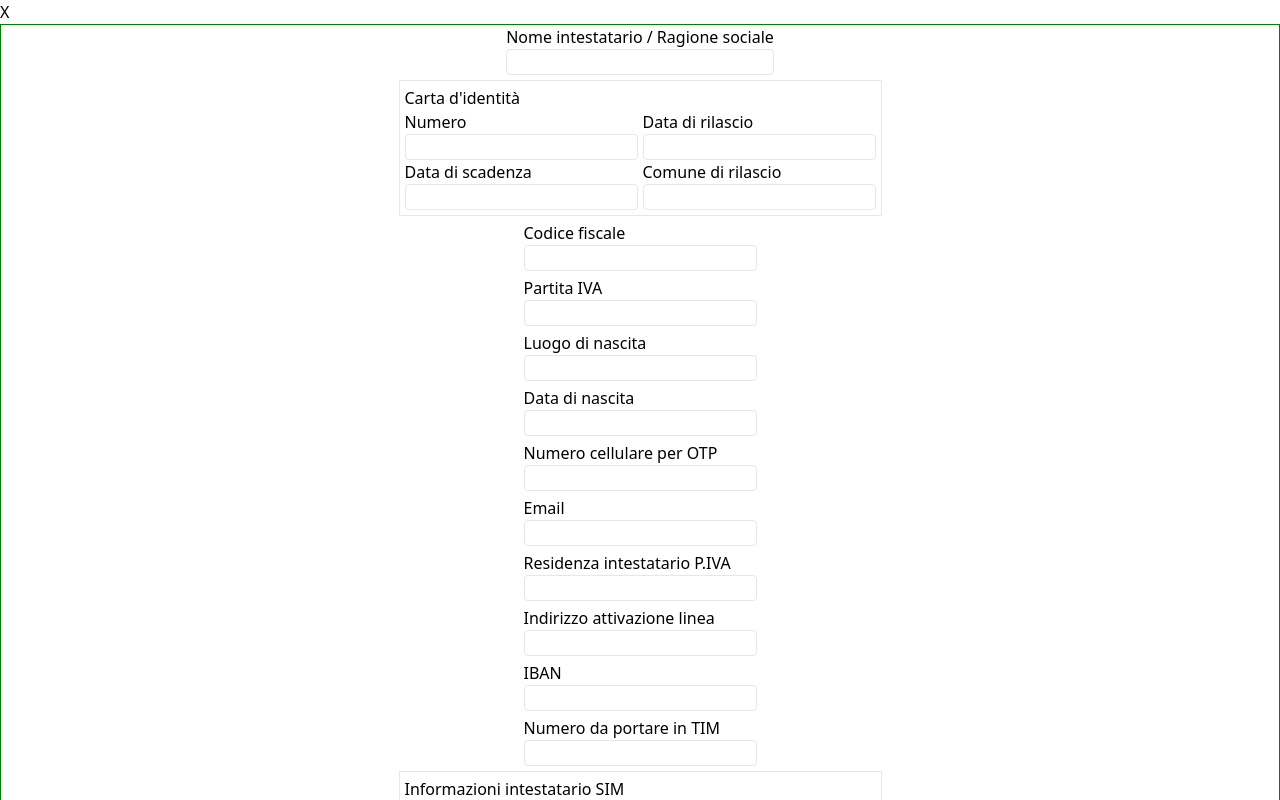
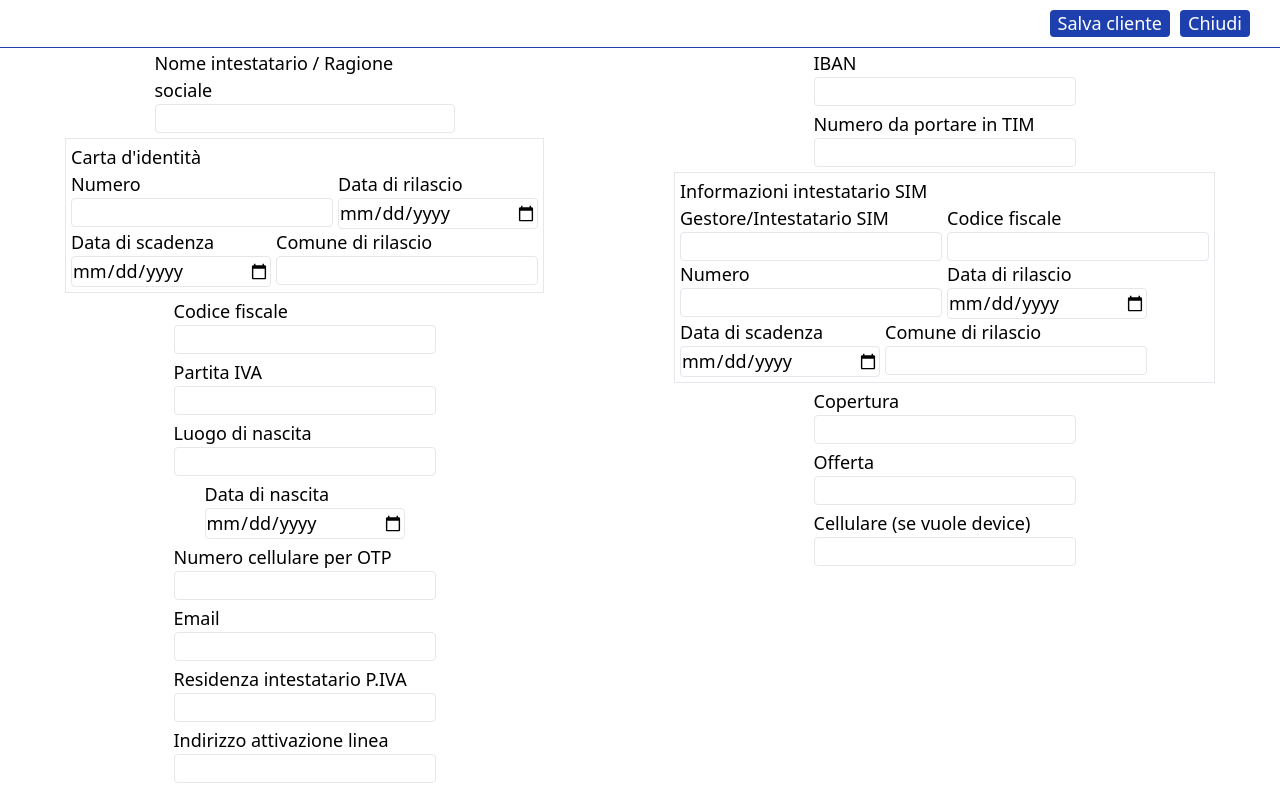
Before and after one commit to Lexacus/CCHelper, a React (Vite) app in the folder cchelper/: page / in a window 1280 px wide. Both pictures are taken after a click on the button "Aggiungi cliente". Shown: the top 800 px of the page. Built offline with nearby package versions, Linux system fonts and the light colour scheme.

Commit message:
fix: fiscale code required, modal default values, button layout

```diff
--- a/cchelper/src/app.tsx
+++ b/cchelper/src/app.tsx
@@ -5,11 +5,12 @@ import { useMemo, useState } from "react";
 import { Input } from "./components/common/Input";
 import { useClientStore } from "./store/clientStore";
 import { shallow } from "zustand/shallow";
+import { Button } from "./components/common/Button";
 
 const App = () => {
   const { clients } = useClientStore(({ clients }) => ({ clients }), shallow);
+  const [clientModalOpen, setClientModalOpen] = useState<boolean>(false);
   const methods = useForm<ClientInfo>();
-  const [selectedClient, setSelectedClient] = useState<Partial<ClientInfo>>();
   const [searchFilter, setSearchFilter] = useState<string>("");
   const filteredClients = useMemo(() => {
     if (!clients) {
@@ -19,16 +20,17 @@ const App = () => {
   }, [searchFilter, clients]);
 
   return (
-    <div className="w-full h-full justify-center">
+    <div className="flex w-full h-full justify-center">
       <FormProvider {...methods}>
-        <div className="flex flex-col max-w-[500px] border-[1px] border-[blue]">
-          <button
+        <div className="flex flex-col w-full max-w-[500px] border-[1px] border-[blue]">
+          <Button
             onClick={() => {
-              setSelectedClient({});
+              setClientModalOpen(true);
+              methods.reset();
             }}
           >
             Aggiungi cliente
-          </button>
+          </Button>
           <Input
             label="Cerca cliente"
             placeholder="Nome, cognome o numero"
@@ -40,17 +42,21 @@ const App = () => {
             return (
               <div
                 className="cursor-pointer"
-                onClick={() => setSelectedClient(client)}
+                onClick={() => {
+                  console.log(client);
+                  setClientModalOpen(true);
+                  methods.reset(client);
+                }}
               >
                 {client.name}
               </div>
             );
           })}
         </div>
-        {selectedClient && (
+        {clientModalOpen && (
           <ClientModal
             onClose={() => {
-              setSelectedClient(undefined);
+              setClientModalOpen(false);
             }}
           />
         )}
--- a/cchelper/src/components/ClientModal.tsx
+++ b/cchelper/src/components/ClientModal.tsx
@@ -1,17 +1,29 @@
-import { useFormContext } from "react-hook-form";
+import {
+  SubmitErrorHandler,
+  SubmitHandler,
+  useFormContext,
+} from "react-hook-form";
 import { Input } from "./common/Input";
 import { ClientInfo } from "../types";
-import { FC } from "react";
+import { FC, useEffect } from "react";
 import { useClientStore } from "../store/clientStore";
 import { shallow } from "zustand/shallow";
+import { Button } from "./common/Button";
 
 export const ClientModal: FC<{ onClose: () => void }> = ({ onClose }) => {
-  const { register, handleSubmit } = useFormContext<ClientInfo>();
+  const {
+    register,
+    handleSubmit,
+    reset,
+    setError,
+    formState: { errors },
+  } = useFormContext<ClientInfo>();
   const { clients, setClients } = useClientStore(
     ({ clients, setClients }) => ({ clients, setClients }),
     shallow
   );
-  const onSubmit = (data: ClientInfo) => {
+
+  const onSubmit: SubmitHandler<ClientInfo> = (data) => {
     console.log(data);
     const newClients = clients?.filter(
       ({ fiscalCode }) => fiscalCode !== data.fiscalCode
@@ -19,34 +31,44 @@ export const ClientModal: FC<{ onClose: () => void }> = ({ onClose }) => {
     setClients([...(newClients ?? []), data]);
   };
 
+  const onError: SubmitErrorHandler<ClientInfo> = (data) => {
+    /*     if (data.fiscalCode.) {
+      setError("fiscalCode", )
+    } */
+  };
+
   return (
-    <div className="absolute top-0 left-0 w-full h-full z-5 bg-[white]">
-      <div
-        className="cursor pointer"
-        onClick={() => {
-          onClose();
-        }}
-      >
-        X
-      </div>
+    <div className="absolute top-0 left-0 w-full h-full z-5 bg-[white] ">
       <form
-        className="flex flex-col w-full h-full items-center border-[1px] border-[green] gap-y-[5px]"
+        className="relative flex flex-col max-w-full h-full "
         onSubmit={handleSubmit(onSubmit)}
       >
+        <div className="fixed bg-white border-b border-blue-800 flex w-full cursor-pointer justify-end pr-[30px] gap-[10px] py-[10px]">
+          <Button>Salva cliente</Button>
+          <Button type="button" onClick={onClose}>
+            Chiudi
+          </Button>
+        </div>
+        <div className="flex flex-col flex-wrap w-full h-[100%] pb-[20px] items-center gap-y-[5px] mt-[50px]">
           <Input
             label="Nome intestatario / Ragione sociale"
             {...register("name")}
           />
           <div className="flex flex-col gap-x-[5px] border-[1px] p-[5px] ">
-          <span>Carta d'identità</span>
+            <span className="text-[18px]">Carta d'identità</span>
             <div className="flex flex-row gap-x-[5px]">
               <Input label="Numero" {...register("id.number")} />
-            <Input label="Data di rilascio" {...register("id.releaseDate")} />
+              <Input
+                type="date"
+                label="Data di rilascio"
+                {...register("id.releaseDate")}
+              />
             </div>
             <div className="flex flex-row gap-x-[5px]">
               <Input
                 label="Data di scadenza"
                 {...register("id.expirationDate")}
+                type="date"
               />
               <Input
                 label="Comune di rilascio"
@@ -54,11 +76,23 @@ export const ClientModal: FC<{ onClose: () => void }> = ({ onClose }) => {
               />
             </div>
           </div>
-        <Input label="Codice fiscale" {...register("fiscalCode")} />
+          <Input
+            label="Codice fiscale"
+            {...register("fiscalCode", { required: true })}
+            error={errors.fiscalCode}
+          />
           <Input label="Partita IVA" {...register("vatNumber")} />
           <Input label="Luogo di nascita" {...register("birthPlace")} />
-        <Input label="Data di nascita" {...register("birthDate")} />
-        <Input label="Numero cellulare per OTP" {...register("phone")} />
+          <Input
+            label="Data di nascita"
+            {...register("birthDate")}
+            type="date"
+          />
+          <Input
+            label="Numero cellulare per OTP"
+            {...register("phone")}
+            type="tel"
+          />
           <Input label="Email" {...register("email")} />
           <Input
             label="Residenza intestatario P.IVA"
@@ -74,25 +108,30 @@ export const ClientModal: FC<{ onClose: () => void }> = ({ onClose }) => {
             {...register("portabilityNumber")}
           />
           <div className="flex flex-col gap-x-[5px] border-[1px] p-[5px] ">
-          <span>Informazioni intestatario SIM</span>
+            <span className="text-[18px]">Informazioni intestatario SIM</span>
             <div className="flex flex-row gap-x-[5px]">
               <Input
                 label="Gestore/Intestatario SIM"
                 {...register("simInfo.name")}
               />
-            <Input label="Codice fiscale" {...register("simInfo.fiscalCode")} />
+              <Input
+                label="Codice fiscale"
+                {...register("simInfo.fiscalCode")}
+              />
             </div>
             <div className="flex flex-row gap-x-[5px]">
               <Input label="Numero" {...register("simInfo.id.number")} />
               <Input
                 label="Data di rilascio"
                 {...register("simInfo.id.releaseDate")}
+                type="date"
               />
             </div>
             <div className="flex flex-row gap-x-[5px]">
               <Input
                 label="Data di scadenza"
                 {...register("simInfo.id.expirationDate")}
+                type="date"
               />
               <Input
                 label="Comune di rilascio"
@@ -106,7 +145,7 @@ export const ClientModal: FC<{ onClose: () => void }> = ({ onClose }) => {
             label="Cellulare (se vuole device)"
             {...register("requestedDevice")}
           />
-        <button>Salva cliente</button>
+        </div>
       </form>
     </div>
   );
--- /dev/null
+++ b/cchelper/src/components/common/Button.tsx
@@ -0,0 +1,15 @@
+import { ButtonHTMLAttributes, FC } from "react";
+
+export const Button: FC<ButtonHTMLAttributes<HTMLButtonElement>> = ({
+  children,
+  ...props
+}) => {
+  return (
+    <button
+      {...props}
+      className="bg-blue-800 text-white rounded-[4px] px-[8px] text-[18px] w-fit"
+    >
+      {children}
+    </button>
+  );
+};
--- a/cchelper/src/components/common/Input.tsx
+++ b/cchelper/src/components/common/Input.tsx
@@ -1,13 +1,19 @@
-import { HTMLAttributes, forwardRef } from "react";
+import { HTMLAttributes, InputHTMLAttributes, forwardRef } from "react";
+import { FieldError } from "react-hook-form";
 
 export const Input = forwardRef<
   HTMLInputElement,
-  HTMLAttributes<HTMLInputElement> & { label?: string }
->(({ label, ...props }, ref) => {
+  InputHTMLAttributes<HTMLInputElement> & { label?: string; error?: FieldError }
+>(({ label, error, ...props }, ref) => {
   return (
     <div className="flex flex-col gap-x-[5px] max-w-[300px]">
-      {label && <span>{label}</span>}
-      <input {...props} ref={ref} className="border-[1px] rounded-[4px]" />
+      {label && <span className="text-[18px]">{label}</span>}
+      <input
+        {...props}
+        ref={ref}
+        className="border-[1px] rounded-[4px] min-w-[200px] text-[18px]"
+      />
+      {error && <span className="text-[red]">{error?.message}</span>}
     </div>
   );
 });
```
Also changed, not shown: cchelper/.eslintrc.cjs. Lines whose indentation alone changed are shown as unchanged.
